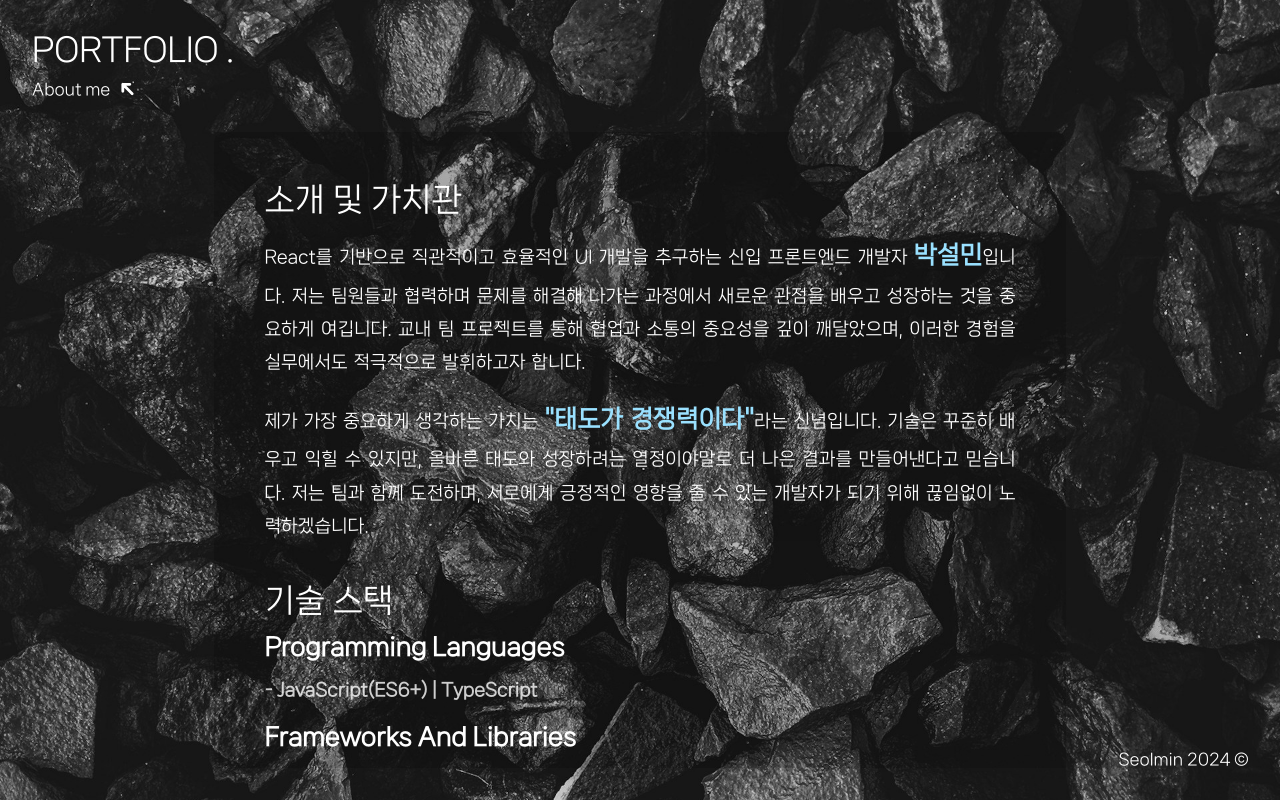
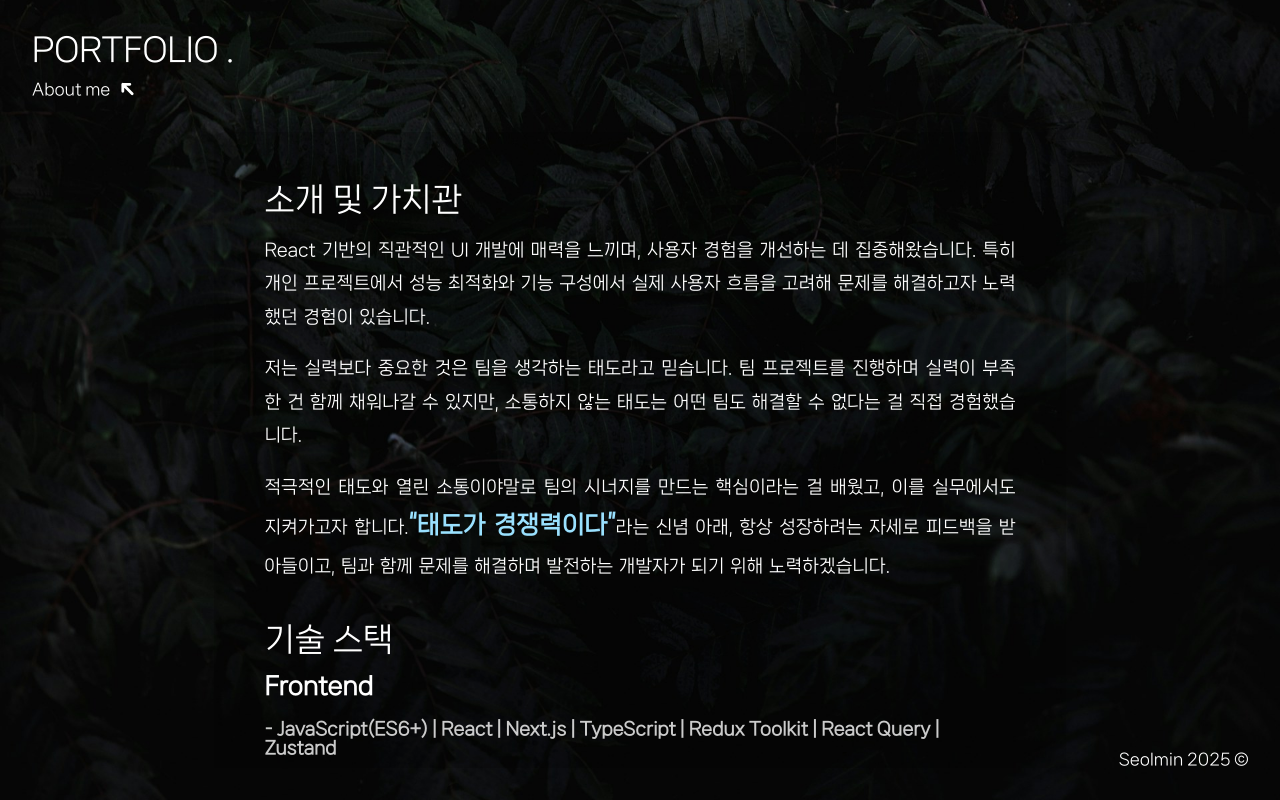
Before and after one commit to Parkseolmin/PORTFOLIO-Re-TS-, a React (Vite) app: page / in a window 1280 px wide. Both pictures are taken after a click on the element "About me". Built offline with nearby package versions, Linux system fonts and the light colour scheme; a web font is replaced by a local one.

Commit message:
about수정

```diff
--- a/src/assets/data/skills.ts
+++ b/src/assets/data/skills.ts
@@ -1,19 +1,43 @@
-interface Skills {
-  programmingLanguages: string[];
-  frameworksAndLibraries: string[];
-  stateManagement: string[];
-  styling: string[];
-  TestingDebugging: string[];
-  DevelopmentTools: string[];
-  ProductivityTools: string[];
-}
+export type SkillCategory = {
+  label: string;
+  items: string[];
+};
 
-export const skills: Skills = {
-  programmingLanguages: ['JavaScript(ES6+)', 'TypeScript'],
-  frameworksAndLibraries: ['React', 'Next.js'],
-  stateManagement: ['Context API', 'Zustand', 'React Query', 'Redux Toolkit'],
-  styling: ['CSS', 'SCSS', 'TailwindCSS', 'Styled-Components'],
-  TestingDebugging: ['Jest', 'React DevTools', 'Lighthouse'],
-  DevelopmentTools: ['Firebase', 'GitHub', 'GitHub Actions'],
-  ProductivityTools: ['Notion', 'Discord', 'Slack', 'Adobe XD'],
-};
+export const skills: SkillCategory[] = [
+  {
+    label: 'Frontend',
+    items: [
+      'JavaScript(ES6+)',
+      'React',
+      'Next.js',
+      'TypeScript',
+      'Redux Toolkit',
+      'React Query',
+      'Zustand',
+    ],
+  },
+  {
+    label: 'Styling',
+    items: ['SCSS', 'TailwindCSS', 'Styled-Components'],
+  },
+  {
+    label: 'Backend',
+    items: ['Node.js', 'Express', 'MongoDB (Mongoose)'],
+  },
+  {
+    label: 'CI/CD & Deployment',
+    items: ['GitHub Actions', 'Vercel'],
+  },
+  {
+    label: 'Authentication & Security',
+    items: ['JWT', 'Firebase Authentication'],
+  },
+  {
+    label: 'Performance & Optimization',
+    items: ['React Profiler', 'Lighthouse'],
+  },
+  {
+    label: 'Tools & Collaboration',
+    items: ['Git', 'Firebase', 'Notion', 'Discord', 'Slack', 'Adobe XD'],
+  },
+];
--- a/src/components/About.tsx
+++ b/src/components/About.tsx
@@ -8,7 +8,7 @@ export default function About() {
       <div className='about-container'>
         <div>
           <h1>소개 및 가치관</h1>
-          <p>
+          {/* <p>
             React를 기반으로 직관적이고 효율적인 UI 개발을 추구하는 신입
             프론트엔드 개발자 <span>박설민</span>입니다. 저는 팀원들과 협력하며
             문제를 해결해 나가는 과정에서 새로운 관점을 배우고 성장하는 것을
@@ -23,6 +23,27 @@ export default function About() {
             성장하려는 열정이야말로 더 나은 결과를 만들어낸다고 믿습니다. 저는
             팀과 함께 도전하며, 서로에게 긍정적인 영향을 줄 수 있는 개발자가
             되기 위해 끊임없이 노력하겠습니다.
+          </p> */}
+          <p>
+            React 기반의 직관적인 UI 개발에 매력을 느끼며, 사용자 경험을
+            개선하는 데 집중해왔습니다. 특히 개인 프로젝트에서 성능 최적화와
+            기능 구성에서 실제 사용자 흐름을 고려해 문제를 해결하고자 노력했던
+            경험이 있습니다.
+          </p>
+          <br />
+          <p>
+            저는 실력보다 중요한 것은 팀을 생각하는 태도라고 믿습니다. 팀
+            프로젝트를 진행하며 실력이 부족한 건 함께 채워나갈 수 있지만,
+            소통하지 않는 태도는 어떤 팀도 해결할 수 없다는 걸 직접
+            경험했습니다.
+          </p>
+          <br />
+          <p>
+            적극적인 태도와 열린 소통이야말로 팀의 시너지를 만드는 핵심이라는 걸
+            배웠고, 이를 실무에서도 지켜가고자 합니다.
+            <span>“태도가 경쟁력이다”</span>라는 신념 아래, 항상 성장하려는
+            자세로 피드백을 받아들이고, 팀과 함께 문제를 해결하며 발전하는
+            개발자가 되기 위해 노력하겠습니다.
           </p>
         </div>
         <div>
@@ -35,9 +56,9 @@ export default function About() {
               justifyContent: 'center',
             }}
           >
-            {Object.entries(skills).map(([category, items]) => (
+            {skills.map(({ label, items }) => (
               <div
-                key={category}
+                key={label}
                 style={{
                   display: 'flex',
                   flexDirection: 'column',
@@ -47,9 +68,7 @@ export default function About() {
                 }}
               >
                 <h2 style={{ color: '#ffffff', marginBottom: '10px' }}>
-                  {category
-                    .replace(/([A-Z])/g, ' $1') // 카멜 케이스를 공백으로 분리
-                    .replace(/^./, (str) => str.toUpperCase())}{' '}
+                  {label}
                 </h2>
                 <p
                   style={{
@@ -84,7 +103,7 @@ export default function About() {
         <div>
           <h1>미래 목표</h1>
           <GifGalleryGoals />
-          <p>
+          {/* <p>
             저는 앞으로 React와 Next.js를 기반으로 한 풀스택 개발 역량을
             강화하며, 더욱 전문적인 프론트엔드 개발자가 되겠습니다. 이를 통해
             팀의 목표 달성에 실질적으로 기여하는 개발자가 되고 싶습니다.
@@ -94,6 +113,20 @@ export default function About() {
             바탕으로, 팀원 각자의 강점을 극대화하며 모두가 화합하고 효율적으로
             협력할 수 있는 환경을 만드는 것이 제 목표입니다. 팀과 함께 도전하고,
             함께 성취하며 성장하는 개발자가 되겠습니다.
+          </p> */}
+          <p>
+            앞으로는 React와 Next.js 기반 프론트엔드에 더해, 백엔드 구조와
+            클라이언트-서버 간 데이터 흐름에 대한 이해도를 더 넓혀 프론트엔드에
+            강한 풀스택 개발자로 성장하고 싶습니다. 프로젝트마다 "실제
+            사용자에게 더 나은 흐름이 무엇일까?"를 고민하며 기능을 설계하고,
+            불필요한 요청이나 동기화 오류를 방지할 수 있도록 전체 흐름을
+            이해하고 개선하는 능력을 기르고자 합니다.
+            <br />
+            <br />
+            협업과 커뮤니케이션은 기술만큼 중요하다고 생각합니다. 학교 팀
+            프로젝트에서 팀원 간 이해 차이로 인해 발생한 문제를 적극적으로
+            조율한 경험을 바탕으로, 앞으로도 팀의 목표 달성에 기여하고 서로를
+            성장시키는 팀플레이어가 되겠습니다
           </p>
         </div>
       </div>
--- a/src/components/Footer.tsx
+++ b/src/components/Footer.tsx
@@ -1,7 +1,7 @@
 export default function Footer() {
   return (
     <footer className='footer'>
-      <p>Seolmin 2024 &copy;</p>
+      <p>Seolmin 2025 &copy;</p>
     </footer>
   );
 }
--- a/src/index.css
+++ b/src/index.css
@@ -33,7 +33,7 @@ body {
   /* font-family: 'Aeonik', sans-serif; */
   /* font-family: 'GowunBatang-Bold'; */
   font-family: 'nanumSquareNeo';
-  background-image: url('/img/background1.jpg');
+  background-image: url('/img/background06.jpg');
   background-position: center;
   background-repeat: no-repeat;
   background-size: cover;
@@ -326,6 +326,7 @@ img {
 
 .about-container {
   width: 100%;
+  max-width: 1300px;
   text-align: justify;
   background-color: rgba(0, 0, 0, 0.15);
   padding: 50px 50px;
```
Also changed, not shown: public/img/background06.jpg (added).
